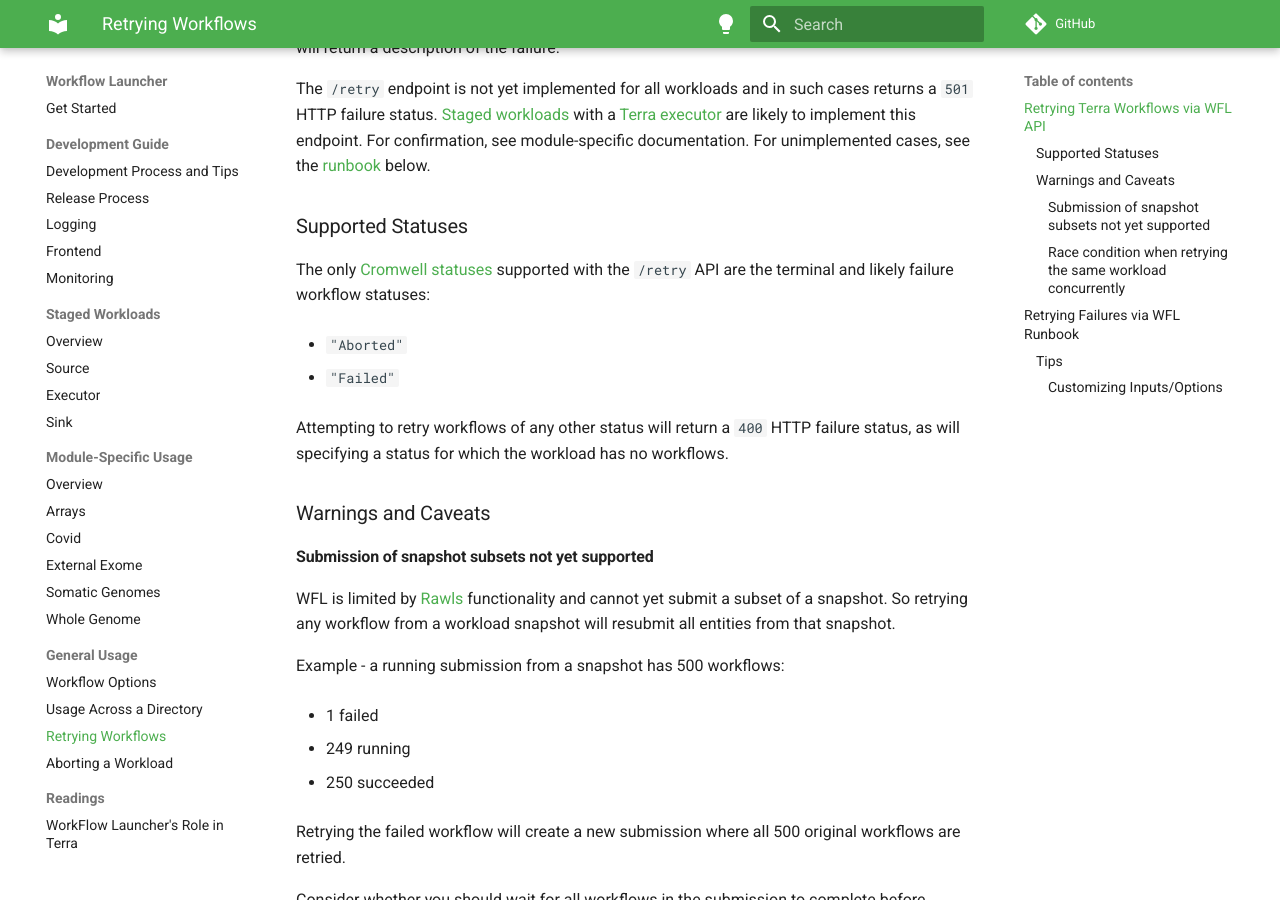
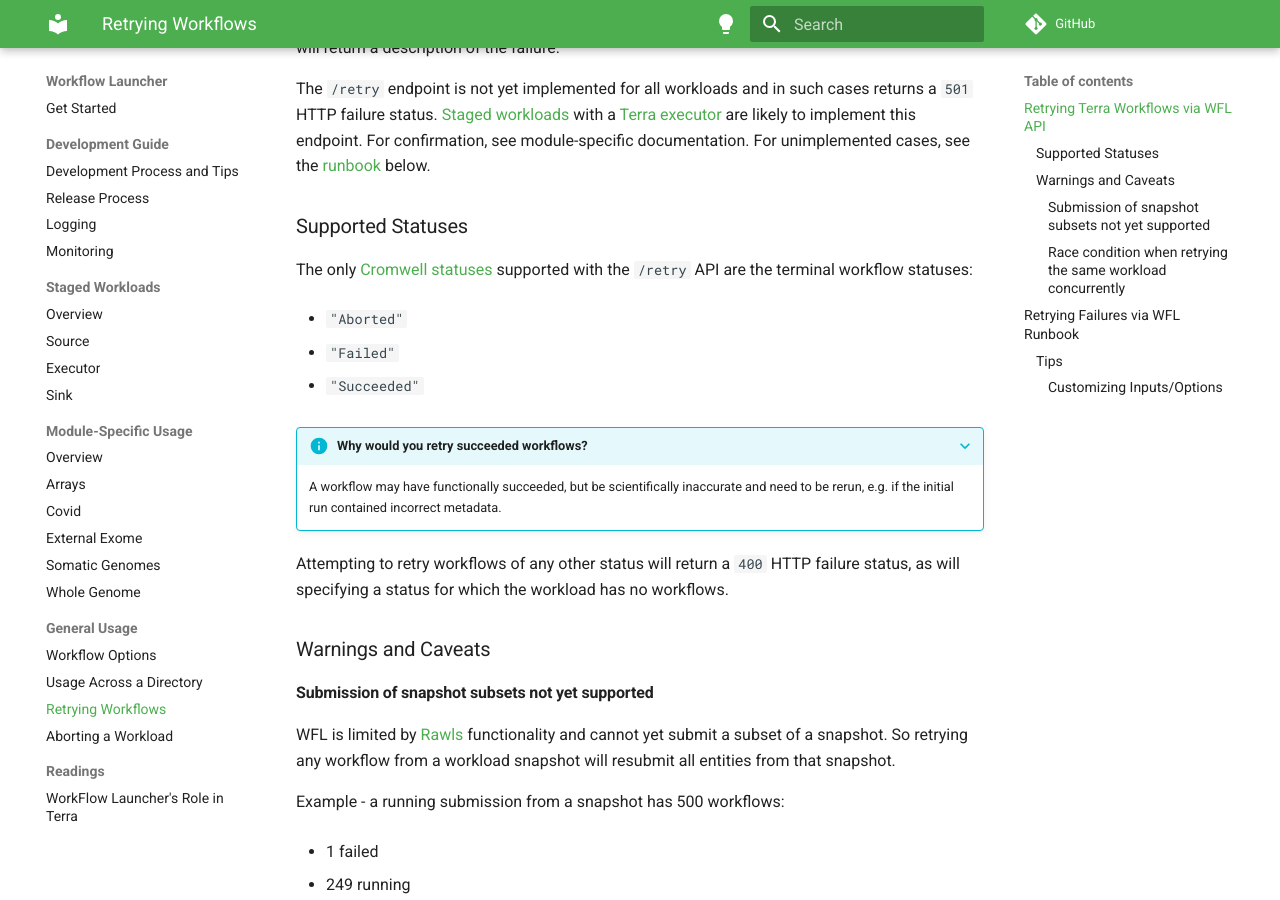
Before and after one commit to broadinstitute/wfl, an MkDocs documentation site: the page built from docs/md/usage-retry.md, in a window 1280 px wide and 900 px high, scrolled down 488 px. Built offline with MkDocs 1.6.1 and Material for MkDocs 9.7.7, drawn with Linux system fonts in a browser that asks for light colours; comment, search, counter and statistics services are not loaded.

Commit message:
GH-1439 Succeeded workflow status should be permissible to retry (#503)

```diff
--- a/docs/md/usage-retry.md
+++ b/docs/md/usage-retry.md
@@ -30,13 +30,19 @@
 ### Supported Statuses
 
 The only
-[Cromwell statuses](https://github.com/broadinstitute/wfl/blob/c87ce58e815c9fe73648471057c8d3cda7bc02e0/api/src/wfl/service/cromwell.clj#L12-L14)
+[Cromwell statuses](https://github.com/broadinstitute/wfl/blob/6bcfde01542bfef1601eaaf4bb2657cf1520218f/api/src/wfl/service/cromwell.clj#L12-L14)
 supported with the `/retry` API
-are the terminal and likely failure workflow statuses:
+are the terminal workflow statuses:
 
 - `"Aborted"`
 
 - `"Failed"`
+
+- `"Succeeded"`
+
+???+ info "Why would you retry succeeded workflows?"
+    A workflow may have functionally succeeded, but be scientifically inaccurate
+    and need to be rerun, e.g. if the initial run contained incorrect metadata.
 
 Attempting to retry workflows of any other status
 will return a `400` HTTP failure status,
--- a/docs/mkdocs.yml
+++ b/docs/mkdocs.yml
@@ -37,7 +37,6 @@
     - Development Process and Tips: dev-process.md
     - Release Process: dev-release.md
     - Logging: dev-logging.md
-    - Frontend: dev-frontend.md
     - Monitoring: dev-monitoring.md
   - Staged Workloads:
     - Overview: staged-workload.md
```
Also changed, not shown: docs/md/index.md (+0 -2 lines), 1 other file.
